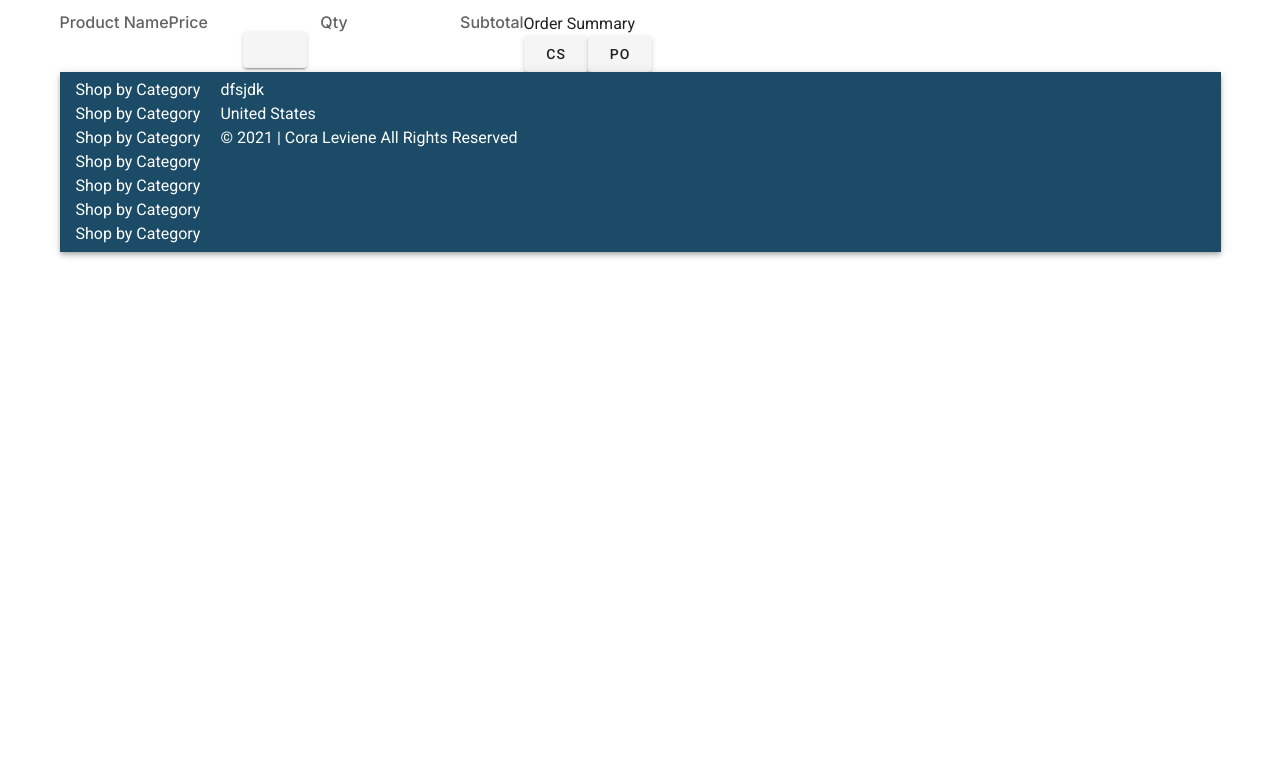
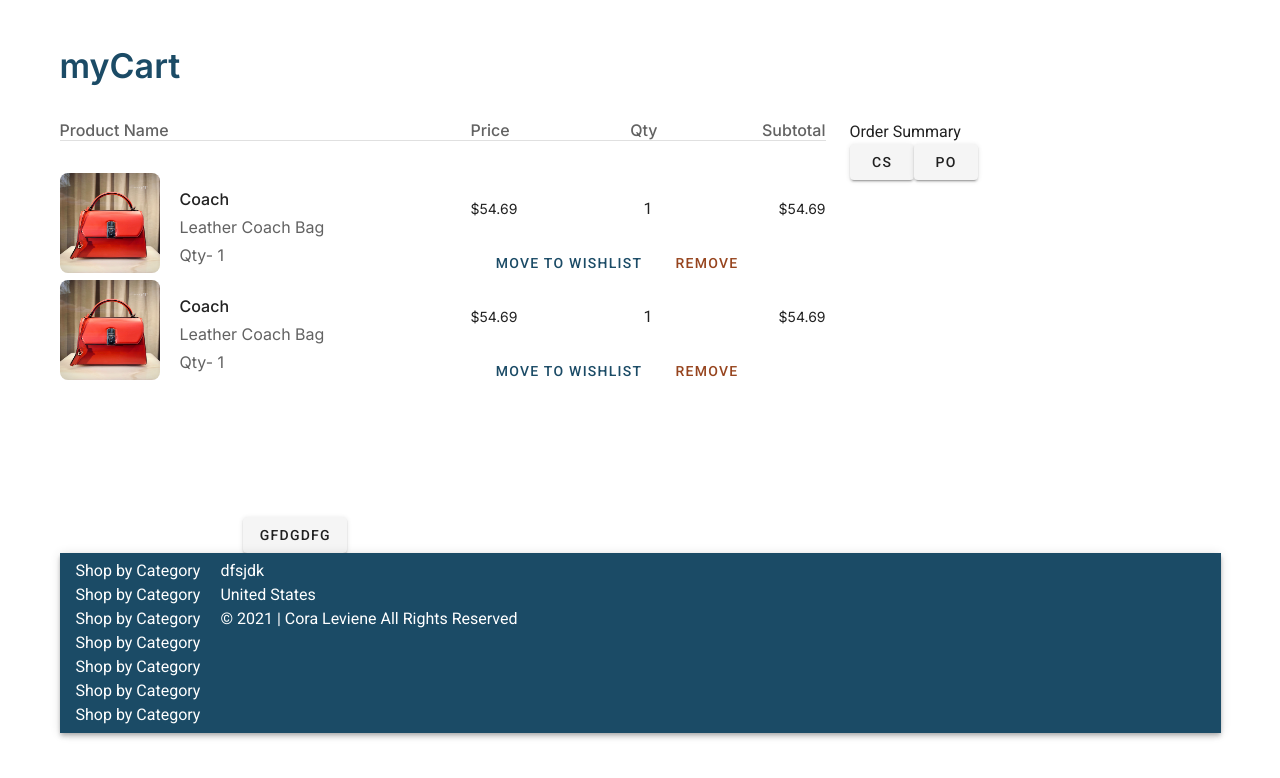
Before and after one commit to med-redha/fake-store, a Vue app: page /mycart in a window 1280 px wide. Shown: the top 778 px of the page. Built offline with nearby package versions, Linux system fonts and the light colour scheme.

Commit message:
refact: finished the first section of the page withe style and adding components to theire places

```diff
--- a/src/views/myCart.vue
+++ b/src/views/myCart.vue
@@ -1,25 +1,45 @@
 <template>
   <div class="myCart">
     <div class="bread"></div>
+    <div class="cart_name my-8">myCart</div>
     <div class="mC_container">
+      <v-row>
+        <v-col cols="8">
           <div class="mCsection_one">
             <div class="mCso_table">
               <div class="mCsoTitle_head">Product Name</div>
               <div class="midTitle_holder">
                 <div class="mCsoTitle">Price</div>
-                        <div class="mCsoTitle">Qty</div>
+                <div class="mCsoTitle ml-4">Qty</div>
                 <div class="mCsoTitle">Subtotal</div>
               </div>
             </div>
-                <div class="mCsoComponent_container">
+            <v-divider></v-divider>
 
+            <div class="mCsoComponent_container my-8">
+              <div class="componentOne">
+                <my-cart-component
+                  v-for="(s, index) in cartComponent"
+                  :key="index"
+                  :comp="s"
+                />
               </div>
-                <div class="mCsoSub_header"></div>
-                <div class="mCso_btnGrp">
-                    <input class="mCso_input" type="text">
-                    <v-btn class="mCso_btn"></v-btn>
+              <div class="componentTwo">
+                <my-cart-btn
+                  v-for="(sec, i) in sectionTwo"
+                  :key="i"
+                  :sec="sec"
+                />
               </div>
             </div>
+            <div class="mCsoSub_header my-12"></div>
+            <div class="mCso_btnGrp">
+              <input class="mCso_input" type="text" />
+              <v-btn class="mCso_btn">gfdgdfg</v-btn>
+            </div>
+          </div>
+        </v-col>
+        <v-col cols="4">
           <div class="mCsection_two">
             <div class="mCst_header">Order Summary</div>
             <div class="mCst_details">
@@ -31,12 +51,55 @@
               <v-btn class="mCst_btnTwo">Po</v-btn>
             </div>
           </div>
+        </v-col>
+      </v-row>
     </div>
   </div>
 </template>
 
 <script>
+import cImg from "../assets/arrivals/bagFour.jpg";
+import MyCartComponent from "../components/myCartComponent.vue";
+import MyCartBtn from "../components/myCartBtn.vue";
 export default {
-
-}
+  name: "myCart",
+  components: {
+    MyCartComponent,
+    MyCartBtn,
+  },
+  data() {
+    return {
+      cartComponent: [
+        {
+          img: cImg,
+          title: "Coach",
+          subtitle: "Leather Coach Bag",
+          subhead: "Qty- 1",
+        },
+        {
+          img: cImg,
+          title: "Coach",
+          subtitle: "Leather Coach Bag",
+          subhead: "Qty- 1",
+        },
+      ],
+      sectionTwo: [
+        {
+          price: "$54.69",
+          qty: "1",
+          subtotal: "$54.69",
+          btnOne: "Move to Wishlist",
+          btnTwo: "Remove",
+        },
+        {
+          price: "$54.69",
+          qty: "1",
+          subtotal: "$54.69",
+          btnOne: "Move to Wishlist",
+          btnTwo: "Remove",
+        },
+      ],
+    };
+  },
+};
 </script>
```
Lines whose indentation alone changed are shown as unchanged.
